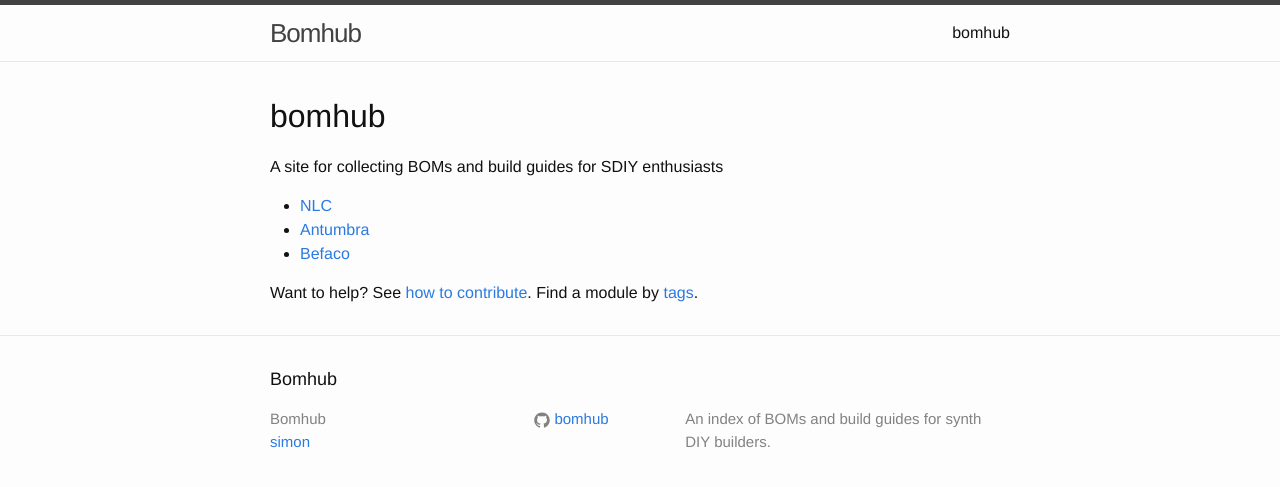
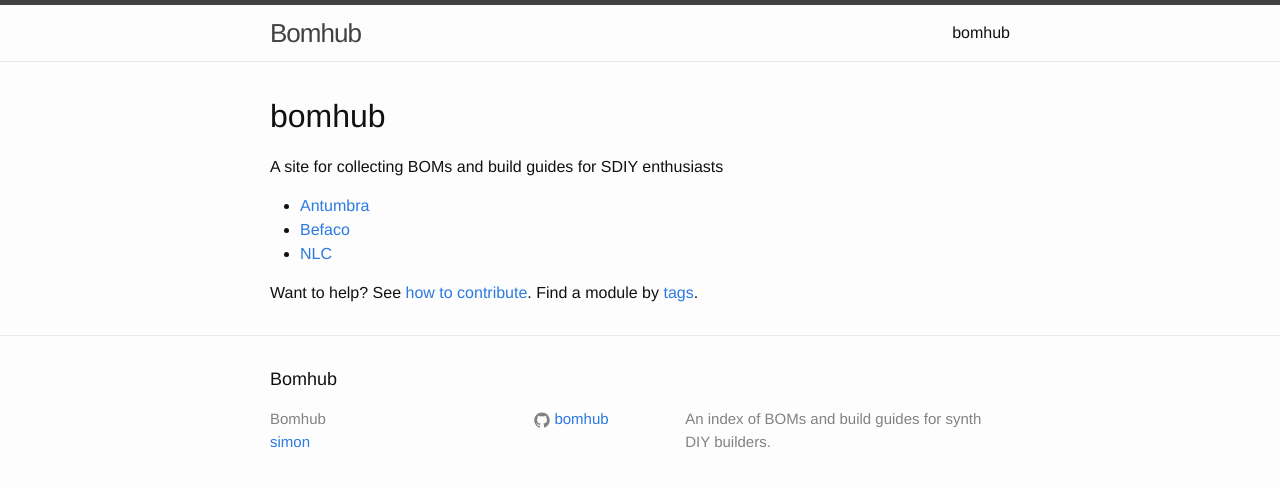
Before and after one commit to bomhub/bomhub.github.io, a Jekyll site: the page built from index.html, in a window 1280 px wide. Shown: the top 487 px of the page. Built offline with Jekyll 4.4.1, drawn with Linux system fonts in a browser that asks for light colours.

Commit message:
sort designers on the front page correctly

```diff
--- a/index.html
+++ b/index.html
@@ -7,7 +7,7 @@
 
 {{ site.pages | where: 'name', 'README.md' }}
   <ul>
-    {% assign pages = site.pages  | where: 'layout', 'designer' | sort: 'name' %}
+    {% assign pages = site.pages  | where: 'layout', 'designer' | sort: 'designer' %}
     {% for group in pages %}
     <li><a href="{{group.url | prepend: site.baseurl }}">{{group.designer}}</a></li>
     {% endfor %}
```
